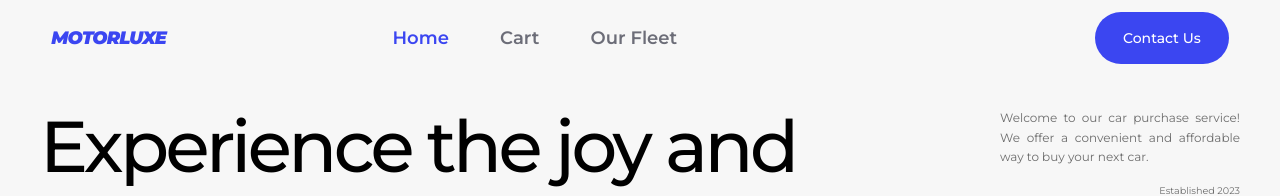
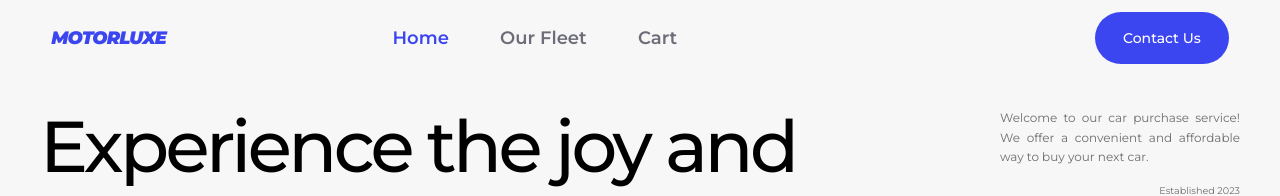
Before and after one commit to DavOlufuwa/cars-ts, a React (Vite) app: page / in a window 1280 px wide. Shown: the top 196 px of the page. Built offline with nearby package versions, Linux system fonts and the light colour scheme.

Commit message:
updated cart notiification

```diff
--- a/src/components/NavBar.tsx
+++ b/src/components/NavBar.tsx
@@ -34,8 +34,8 @@ const NavBar = () => {
         <div className={`nav-link-container duration-300 absolute min-h-screen left-0 top-[-100%] w-full flex items-center px-16 md:px-5 md:static md:min-h-max md:w-auto ${menuOpen && 'top-[0%] z-40 bg-bg-grays'}`}>
           <ul className="flex flex-col gap-8 md:flex-row md:items-center md:gap-[4vw] ">
             <li><NavLink to="/"  className={func} onClick={closeMenu}>Home</NavLink></li>
-            <li><NavLink to="cart" className={func} onClick={closeMenu}>Cart</NavLink></li>
             <li><NavLink to="garage" className={func} onClick={closeMenu}>Our Fleet</NavLink></li>
+            <li className='relative'>{cartItems.length > 0 && <span className='absolute left-10 sm:-right-4 -top-2 text-white bg-red-600 rounded-full h-5 w-5 text-center font-medium'>{cartItems.length}</span>}<NavLink to="cart" className={func} onClick={closeMenu}>Cart</NavLink></li>
             <li className={`duration-200 ${cartItems.length > 0 ? 'opacity-1' : 'opacity-0 pointer-events-none'}`} >
               <NavLink to="scheduledrive" className={func} onClick={closeMenu}>Schedule Drive</NavLink>
             </li>
```
